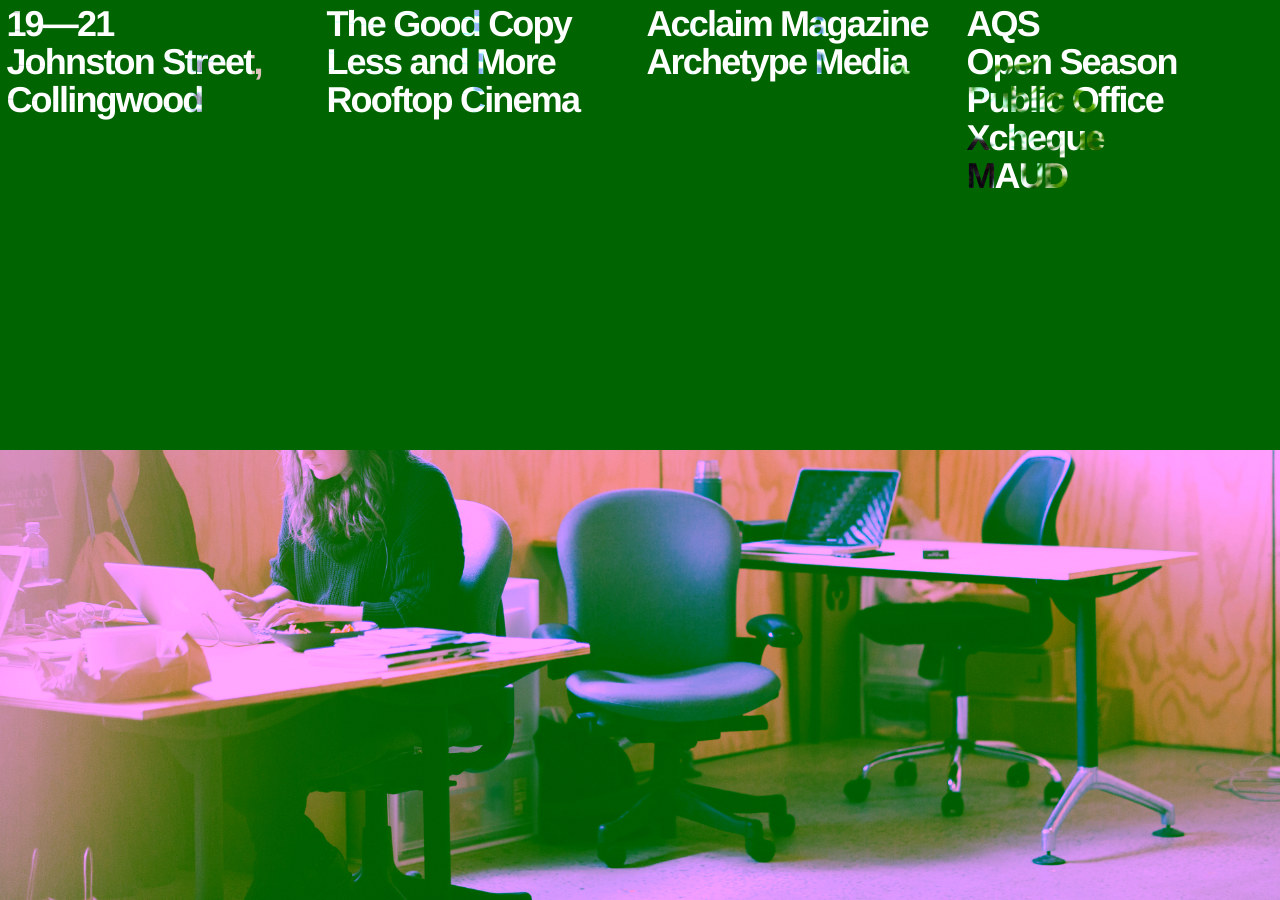
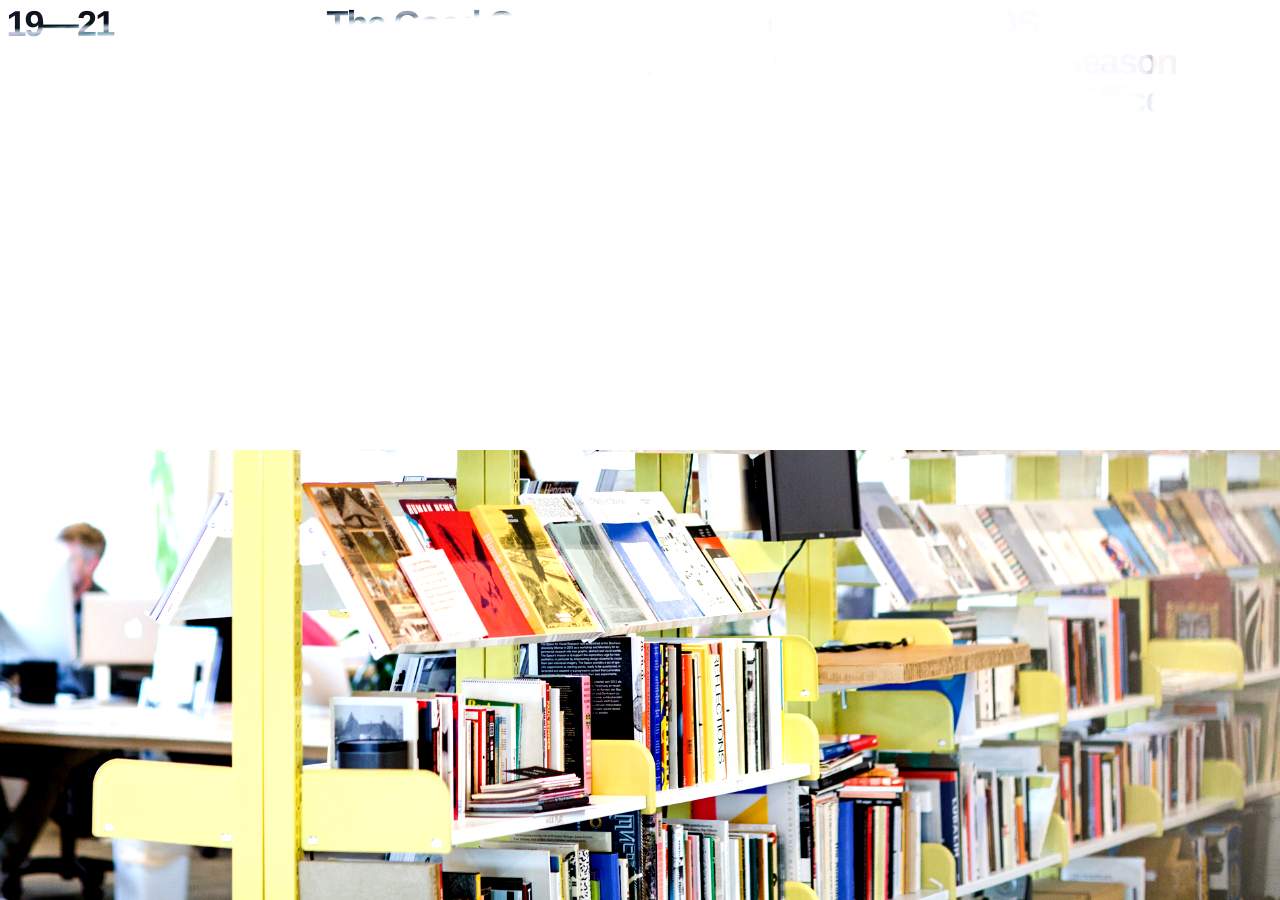
Before and after one commit to 19-21/website-siteleaf, a Jekyll site: the page built from index.markdown, in a window 1280 px wide. Built offline with Jekyll 4.4.1, drawn with Linux system fonts in a browser that asks for light colours.

Commit message:
Config dynamic colours/images

```diff
--- /dev/null
+++ b/_includes/background-images.html
@@ -0,0 +1,5 @@
+<style>
+  .image-1 .image {
+    background-image: url(../images/office-1.jpg);
+  }
+</style>
--- a/_includes/scripts.html
+++ b/_includes/scripts.html
@@ -1,6 +1,6 @@
     <script type="text/javascript">
-      var randColour = Math.floor(Math.random() * 4) + 1,
-          randImage = Math.floor(Math.random() * 4) + 1;
+      var randColour = Math.floor(Math.random() * {{ page.colours | size }}) + 1,
+          randImage = Math.floor(Math.random() * {{ page.home | size }}) + 1;
       var colour = "colour-" + randColour;
       var image = "image-" + randImage;
       document.addEventListener("DOMContentLoaded", function(event) {
--- a/assets/styles/19-21.scss
+++ b/assets/styles/19-21.scss
@@ -153,35 +153,3 @@ ul, li {
   background-position: center center;
   filter: contrast(1.5);
 }
-
-.image-1 .image {
-  background-image: url(../images/office-1.jpg);
-}
-
-.image-2 .image {
-  background-image: url(../images/office-2.jpg);
-}
-
-.image-3 .image {
-  background-image: url(../images/office-3.jpg);
-}
-
-.image-4 .image {
-  background-image: url(../images/office-4.jpg);
-}
-
-.colour-1 {
-  --primary-color: darkred;
-}
-
-.colour-2 {
-  --primary-color: midnightblue;
-}
-
-.colour-3 {
-  --primary-color: black;
-}
-
-.colour-4 {
-  --primary-color: darkgreen;
-}
```
Also changed, not shown: _includes/colours.html (added, +15 -0 lines).
